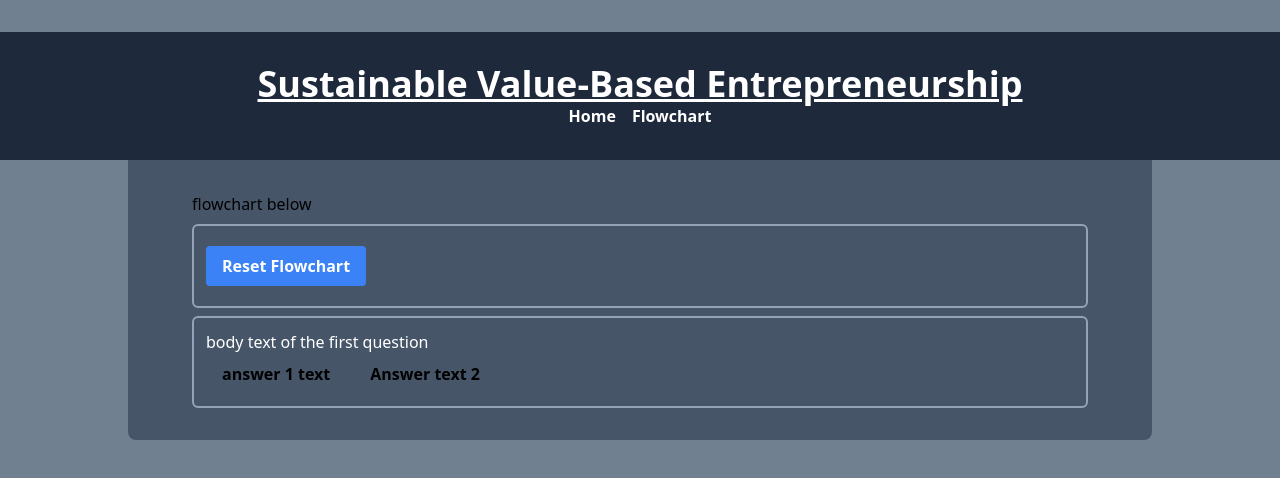
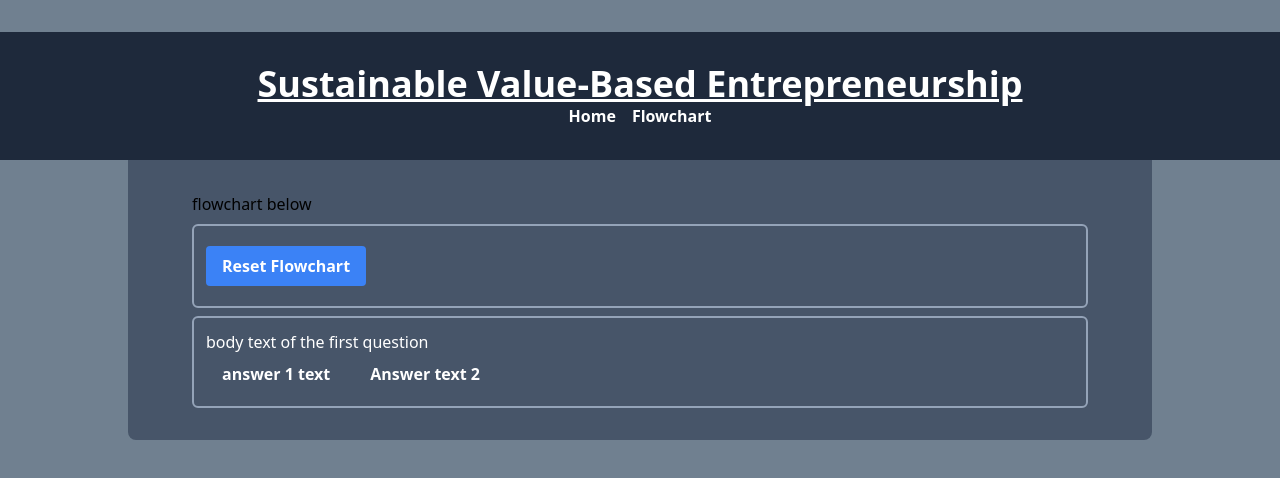
Before and after one commit to Shadania/svbe_flowchart, a React (Create React App) app in the folder site/: page /svbe_flowchart/flowchart in a window 1280 px wide. Shown: the top 478 px of the page. Built offline with nearby package versions, Linux system fonts and the light colour scheme.

Commit message:
colors fixed

```diff
--- a/site/src/elements/Answer.js
+++ b/site/src/elements/Answer.js
@@ -1,3 +1,4 @@
+import {getColorBG} from '../services/colors.js'
 
 function Answer(props) {
     function onClick() {
@@ -8,7 +9,7 @@ function Answer(props) {
     if ('color' in props){
         color = props.color
     }
-    const className = `bg-${color}-200 hover:bg-${color}-400 text-black font-bold py-2 px-4 rounded`
+    const className = `${getColorBG(color)} text-white font-bold py-2 px-4 rounded`
 
     return (
         <button
--- a/site/src/pages/Home.js
+++ b/site/src/pages/Home.js
@@ -4,7 +4,7 @@ import FlowchartElement from '../elements/Flowchart.js'
 import SectionHeader from '../elements/SectionHeader.js'
 import Button from '../elements/Button.js'
 
-
+import {getColorBG} from '../services/colors.js'
 
 function Home() {
     const [status, setStatus] = useState('start')
@@ -17,9 +17,8 @@ function Home() {
             setBranch(title)
             setStatus('flowchart')
         }
-        const className = `grow bg-${color}-500 hover:bg-${color}-700 font-bold py-2 px-4 rounded my-2`
         return (
-            <button className={className} onClick={branchOnClick}>
+            <button className={`${getColorBG(color)} grow font-bold py-2 px-4 rounded my-2`} onClick={branchOnClick}>
                 {title}
             </button>
         )
--- /dev/null
+++ b/site/src/services/colors.js
@@ -0,0 +1,9 @@
+export function getColorBG(color) {
+    const dic = {
+        'cyan': 'bg-cyan-500 hover:bg-cyan-700',
+        'indigo': 'bg-indigo-500 hover:bg-indigo-700',
+        'orange': 'bg-orange-500 hover:bg-orange-700',
+        'green': 'bg-green-500 hover:bg-green-700'
+    }
+    return dic[color]
+}
```
